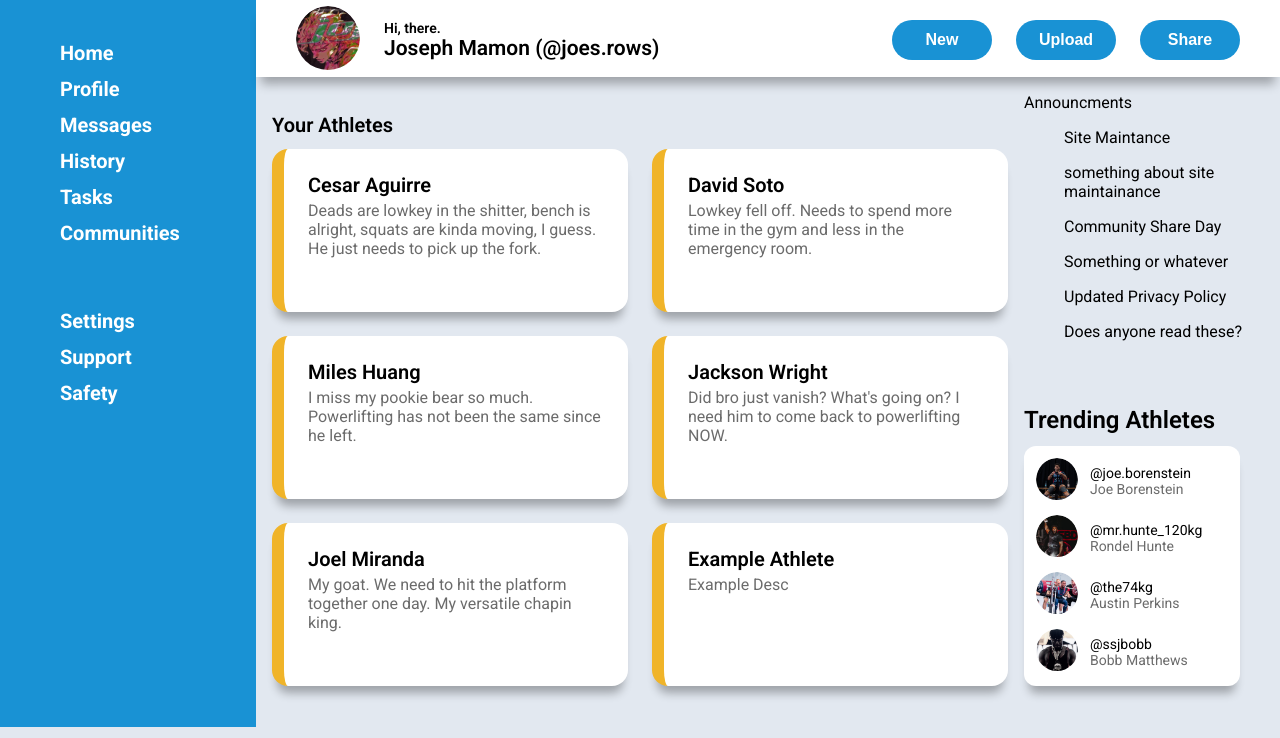
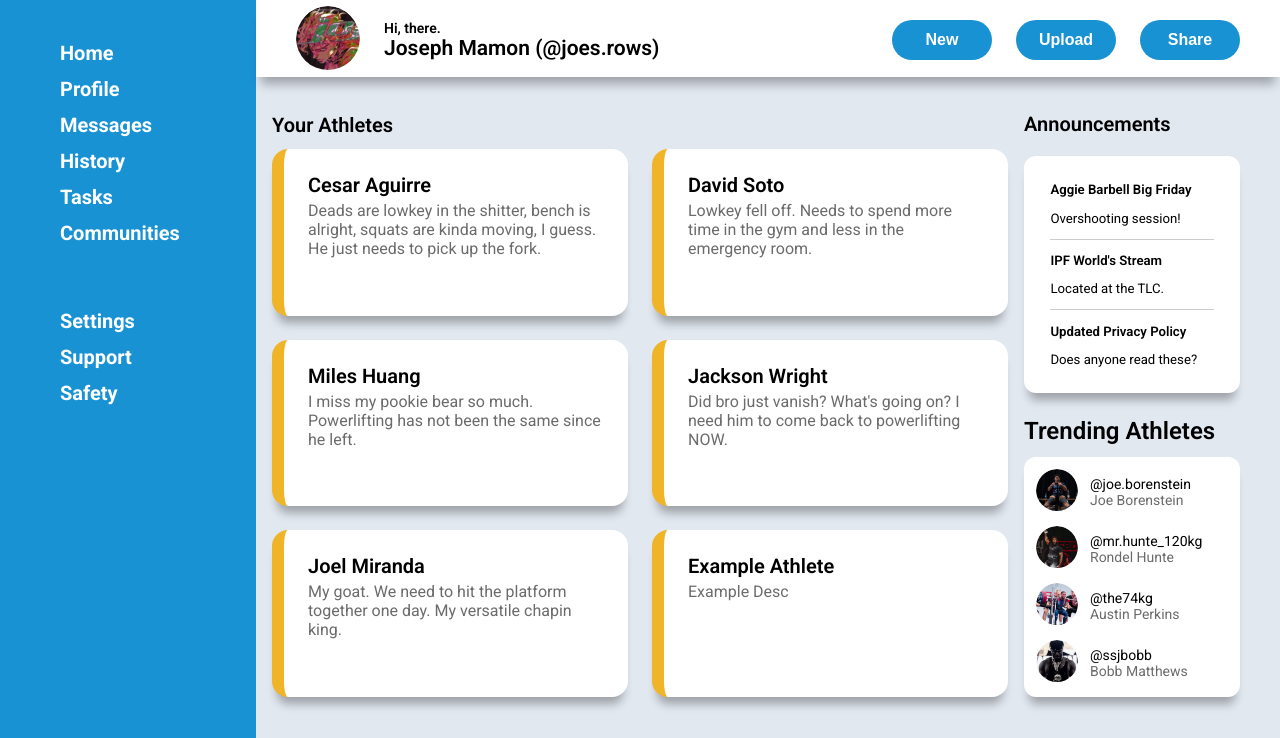
Before and after one commit to cesagui/odin-dashboard, a plain HTML site: page index.html in a window 1280 px wide. Shown: the part 73-811 px from the top of the page. Drawn offline with Linux system fonts and the light colour scheme.

Commit message:
fix: add announcements tab

```diff
--- a/index.html
+++ b/index.html
@@ -93,15 +93,15 @@
             </div>
         </div>
         <div class="announcements">
-            <p>Announcments</p>
+            <p>Announcements</p>
             <ul class="announcement-wrapper">
                 <li>
-                    <p>Site Maintance</p>
-                    <p>something about site maintainance</p>
+                    <p>Aggie Barbell Big Friday</p>
+                    <p>Overshooting session!</p>
                 </li>
                 <li>
-                    <p>Community Share Day</p>
-                    <p>Something or whatever</p>
+                    <p>IPF World's Stream</p>
+                    <p>Located at the TLC.</p>
                 </li>
                 <li>
                     <p>Updated Privacy Policy</p>
--- a/styles.css
+++ b/styles.css
@@ -174,9 +174,35 @@ img[src="src/weight-lifter.svg"]{
     color: black;
     margin-bottom: 4px;
 }
+
 .announcements {
     grid-area: announcement;
 }
+
+.announcements>p{
+    font-weight: 600;
+    font-size: 1.25em;
+    margin-top: 35px;
+}
+
+.announcement-wrapper{
+    background-color: white;
+    border-radius: 12px;
+    font-size: 0.825em;
+    padding: 1em 2em;
+    margin: 0;
+    margin-right: 40px;
+    box-shadow: 0px 12px 10px -5px rgba(0, 0, 0, 0.3);
+}
+
+.announcement-wrapper>*>*:first-child{
+    font-weight: 600;
+}
+
+.announcement-wrapper>li+li{
+    border-top: 1px solid #ccc;
+}
+
 
 .trending {
     grid-area: trending;
@@ -187,6 +213,7 @@ img[src="src/weight-lifter.svg"]{
     font-size: 1.5em;
     margin-bottom: 12px;
 }
+
 .trending-wrapper{
     background-color: white;
     border-radius: 12px;
```
